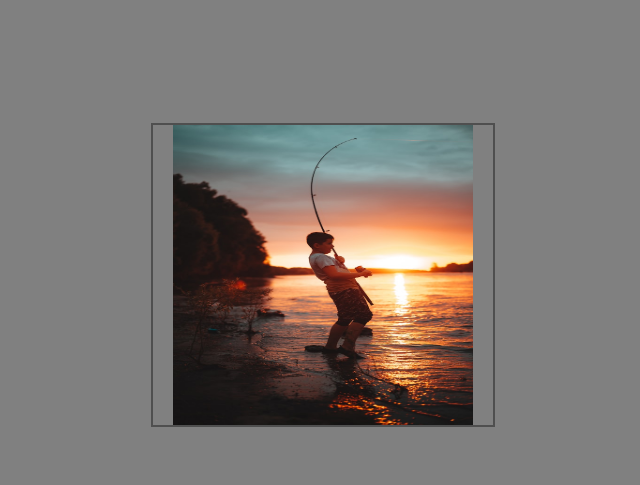
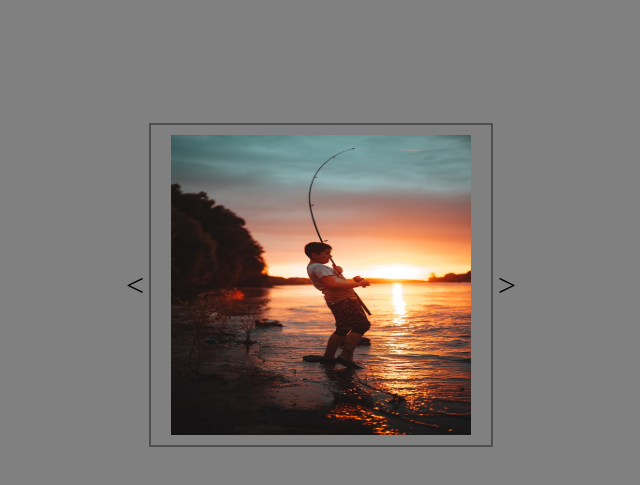
Before and after one commit to JoshBennett793/JS-Practice, a website built with webpack: page src/index.html in a window 1280 px wide. Shown: the part 77-562 px from the top of the page, without its empty margins (319-959 px from the left). Built offline with nearby package versions, Linux system fonts and the light colour scheme.

Commit message:
Add arrows to html and style them

```diff
--- a/src/carousel.css
+++ b/src/carousel.css
@@ -1,27 +1,32 @@
 main {
   position: absolute;
 	top: 25%;
-	left: calc(50% - 170px);
+	left: calc(50% - 200px);
+	display: flex;
+	align-items: center;
 }
 
 img {
   height: 300px;
   width: 300px;
-  padding: 0 20px;
+  margin: 10px 20px;
 }
 
 #carousel-slider {
   position: absolute;
   display: flex;
-  left: 0;
   transition: all 0.5s ease-in;
 }
 
 #carousel-frame {
   position: relative;
-  align-items: center;
   width: 340px;
-  height: 300px;
+  height: 320px;
   border: 2px solid rgb(79, 79, 79);
   overflow: hidden;
 }
+
+.arrow {
+	font-size: 2rem;
+	padding: 5px;
+}
--- a/src/index.html
+++ b/src/index.html
@@ -44,6 +44,7 @@
       </div>
     </header>
 		<main>
+			<p id="left-arrow" class="arrow"><</p>
 			<div id="carousel-frame">
 				<div id="carousel-slider">
 					<img src="../assets/fishing-1.jpg" alt="Fishing 1">
@@ -52,6 +53,7 @@
 					<img src="../assets/fishing-4.jpg" alt="Fishing 4">
 				</div>
 			</div>
+			<p id="right-arrow" class="arrow">></p>
 		</main>
   </body>
 </html>
```
Also changed, not shown: dist/index.html.
